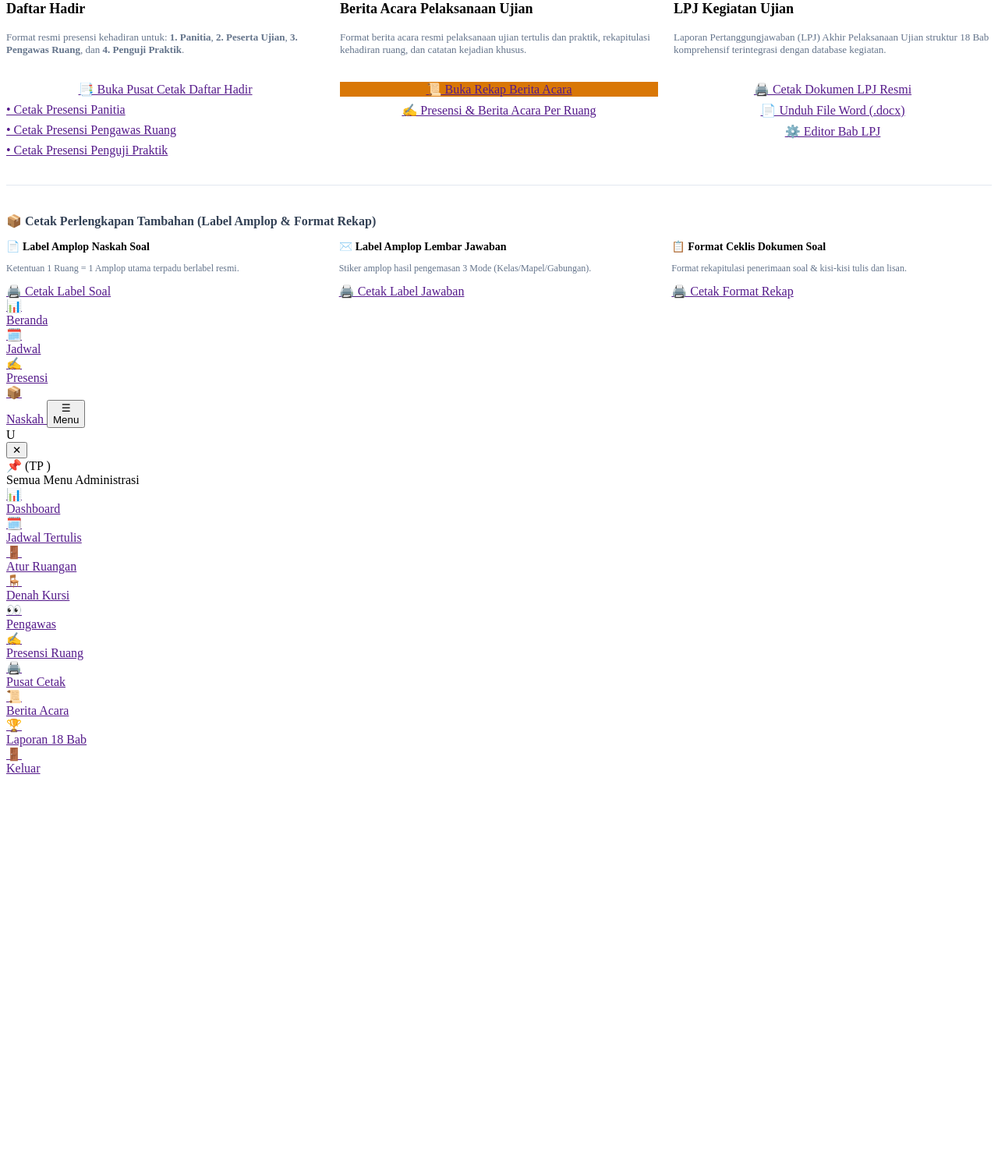
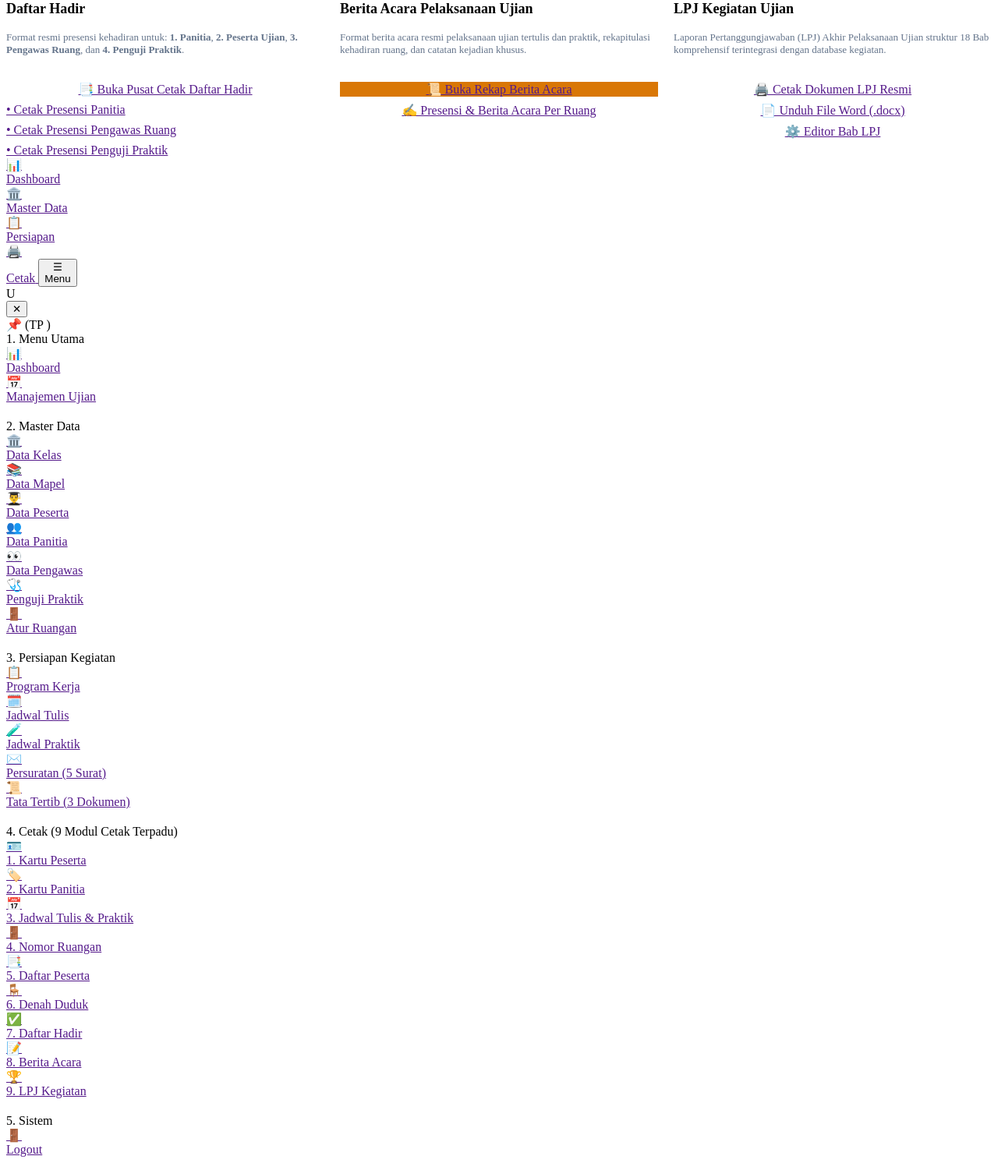
Before and after one commit to sakahayang-code/RUANG-UJIAN, a PHP site: template views/print/index.php in a window 1280 px wide. Shown: the part 1217-2709 px from the top of the page at 78% size. Before the commit the page ends 2210 px from the top, so only its background shows below. Run offline with PHP 8.4, Linux system fonts and the light colour scheme; the template is opened without the code that fills it, so the values that code supplies are empty; some libraries are stand-ins or nearby versions.

Commit message:
feat: pembersihan total antarmuka aplikasi lama dan standardisasi penuh pada 5 kategori menu baru

```diff
--- a/views/layouts/main.php
+++ b/views/layouts/main.php
@@ -286,28 +286,28 @@ $allEvents = \App\Core\Database::fetchAll("SELECT * FROM exam_events ORDER BY id
         <div class="nav-indicator">
             <span class="nav-icon">📊</span>
         </div>
-        <span class="nav-label">Beranda</span>
+        <span class="nav-label">Dashboard</span>
     </a>
 
-    <a href="<?= url('/written-exam/schedules') ?>" class="android-nav-item <?= (str_contains($currentUrl, '/written-exam/schedules') || str_contains($currentUrl, '/written-exam/rooms') || str_contains($currentUrl, '/written-exam/seating')) ? 'active' : '' ?>">
+    <a href="<?= url('/master/classes') ?>" class="android-nav-item <?= str_contains($currentUrl, '/master/') ? 'active' : '' ?>">
         <div class="nav-indicator">
-            <span class="nav-icon">🗓️</span>
+            <span class="nav-icon">🏛️</span>
         </div>
-        <span class="nav-label">Jadwal</span>
+        <span class="nav-label">Master Data</span>
     </a>
 
-    <a href="<?= url('/written-exam/execution') ?>" class="android-nav-item <?= (str_contains($currentUrl, '/written-exam/execution') || str_contains($currentUrl, '/attendance')) ? 'active' : '' ?>">
+    <a href="<?= url('/work-program') ?>" class="android-nav-item <?= (str_contains($currentUrl, '/work-program') || str_contains($currentUrl, '/schedules') || str_contains($currentUrl, '/practical-exam') || str_contains($currentUrl, '/committee/letters') || str_contains($currentUrl, '/preparation/rules')) ? 'active' : '' ?>">
         <div class="nav-indicator">
-            <span class="nav-icon">✍️</span>
+            <span class="nav-icon">📋</span>
         </div>
-        <span class="nav-label">Presensi</span>
+        <span class="nav-label">Persiapan</span>
     </a>
 
-    <a href="<?= url('/distribution/handover') ?>" class="android-nav-item <?= (str_contains($currentUrl, '/distribution') || str_contains($currentUrl, '/answer-sheets')) ? 'active' : '' ?>">
+    <a href="<?= url('/print') ?>" class="android-nav-item <?= (str_contains($currentUrl, '/print') || str_contains($currentUrl, '/reports/')) ? 'active' : '' ?>">
         <div class="nav-indicator">
-            <span class="nav-icon">📦</span>
+            <span class="nav-icon">🖨️</span>
         </div>
-        <span class="nav-label">Naskah</span>
+        <span class="nav-label">Cetak</span>
     </a>
 
     <button type="button" class="android-nav-item nav-btn-more" id="androidMenuToggle" aria-label="Buka Semua Menu">
@@ -340,166 +340,136 @@ $allEvents = \App\Core\Database::fetchAll("SELECT * FROM exam_events ORDER BY id
         </div>
 
         <div class="sheet-body">
-            <div class="sheet-category-title">Semua Menu Administrasi</div>
-            <div class="sheet-grid">
+            <!-- 1. Menu Utama -->
+            <div class="sheet-category-title">1. Menu Utama</div>
+            <div class="sheet-grid" style="margin-bottom: 20px;">
                 <a href="<?= url('/dashboard') ?>" class="sheet-tile">
                     <div class="tile-icon-bg bg-blue">📊</div>
                     <span class="tile-text">Dashboard</span>
                 </a>
-
                 <?php if (has_role(['super_admin', 'admin'])): ?>
                 <a href="<?= url('/school') ?>" class="sheet-tile">
                     <div class="tile-icon-bg bg-indigo">🏫</div>
-                    <span class="tile-text">Sekolah</span>
+                    <span class="tile-text">Identitas Sekolah</span>
                 </a>
                 <?php endif; ?>
+                <a href="<?= url('/events') ?>" class="sheet-tile">
+                    <div class="tile-icon-bg bg-purple">📅</div>
+                    <span class="tile-text">Manajemen Ujian</span>
+                </a>
+            </div>
 
-                <?php if (has_role(['super_admin', 'admin', 'operator'])): ?>
-                <a href="<?= url('/master/students') ?>" class="sheet-tile">
-                    <div class="tile-icon-bg bg-teal">👨‍🎓</div>
-                    <span class="tile-text">Siswa</span>
-                </a>
+            <!-- 2. Master Data -->
+            <div class="sheet-category-title">2. Master Data</div>
+            <div class="sheet-grid" style="margin-bottom: 20px;">
                 <a href="<?= url('/master/classes') ?>" class="sheet-tile">
                     <div class="tile-icon-bg bg-cyan">🏛️</div>
-                    <span class="tile-text">Kelas</span>
-                </a>
-                <a href="<?= url('/master/teachers') ?>" class="sheet-tile">
-                    <div class="tile-icon-bg bg-sky">👨‍🏫</div>
-                    <span class="tile-text">Guru</span>
+                    <span class="tile-text">Data Kelas</span>
                 </a>
                 <a href="<?= url('/master/subjects') ?>" class="sheet-tile">
                     <div class="tile-icon-bg bg-amber">📚</div>
-                    <span class="tile-text">Mapel</span>
+                    <span class="tile-text">Data Mapel</span>
                 </a>
-                <a href="<?= url('/written-exam/rooms') ?>" class="sheet-tile">
-                    <div class="tile-icon-bg bg-purple">🚪</div>
-                    <span class="tile-text">Atur Ruang</span>
-                </a>
-                <?php endif; ?>
-
-                <?php if (has_role(['super_admin', 'admin', 'ketua_panitia', 'sekretaris', 'operator'])): ?>
-                <a href="<?= url('/events') ?>" class="sheet-tile">
-                    <div class="tile-icon-bg bg-purple">📅</div>
-                    <span class="tile-text">Kegiatan</span>
+                <a href="<?= url('/master/students') ?>" class="sheet-tile">
+                    <div class="tile-icon-bg bg-teal">👨‍🎓</div>
+                    <span class="tile-text">Data Peserta</span>
                 </a>
                 <a href="<?= url('/committee') ?>" class="sheet-tile">
                     <div class="tile-icon-bg bg-indigo">👥</div>
-                    <span class="tile-text">Panitia</span>
+                    <span class="tile-text">Data Panitia</span>
+                </a>
+                <a href="<?= url('/master/supervisors') ?>" class="sheet-tile">
+                    <div class="tile-icon-bg bg-amber">👀</div>
+                    <span class="tile-text">Data Pengawas</span>
+                </a>
+                <a href="<?= url('/master/examiners') ?>" class="sheet-tile">
+                    <div class="tile-icon-bg bg-purple">🩺</div>
+                    <span class="tile-text">Penguji Praktik</span>
+                </a>
+                <a href="<?= url('/written-exam/rooms') ?>" class="sheet-tile">
+                    <div class="tile-icon-bg bg-rose">🚪</div>
+                    <span class="tile-text">Atur Ruangan</span>
+                </a>
+            </div>
+
+            <!-- 3. Persiapan Kegiatan -->
+            <div class="sheet-category-title">3. Persiapan Kegiatan</div>
+            <div class="sheet-grid" style="margin-bottom: 20px;">
+                <a href="<?= url('/work-program') ?>" class="sheet-tile">
+                    <div class="tile-icon-bg bg-rose">📋</div>
+                    <span class="tile-text">Program Kerja</span>
+                </a>
+                <a href="<?= url('/written-exam/schedules') ?>" class="sheet-tile">
+                    <div class="tile-icon-bg bg-blue">🗓️</div>
+                    <span class="tile-text">Jadwal Tulis</span>
+                </a>
+                <a href="<?= url('/practical-exam') ?>" class="sheet-tile">
+                    <div class="tile-icon-bg bg-teal">🧪</div>
+                    <span class="tile-text">Jadwal Praktik</span>
                 </a>
                 <a href="<?= url('/committee/letters') ?>" class="sheet-tile">
                     <div class="tile-icon-bg bg-emerald">✉️</div>
-                    <span class="tile-text">Surat</span>
-                </a>
-                <a href="<?= url('/work-program') ?>" class="sheet-tile">
-                    <div class="tile-icon-bg bg-rose">📋</div>
-                    <span class="tile-text">Program & RAB</span>
+                    <span class="tile-text">Persuratan (5 Surat)</span>
                 </a>
                 <a href="<?= url('/preparation/rules') ?>" class="sheet-tile">
                     <div class="tile-icon-bg bg-amber">📜</div>
-                    <span class="tile-text">Tata Tertib</span>
+                    <span class="tile-text">Tata Tertib (3 Dokumen)</span>
                 </a>
-                <a href="<?= url('/preparation/submissions') ?>" class="sheet-tile">
-                    <div class="tile-icon-bg bg-lime">📝</div>
-                    <span class="tile-text">Checklist Soal</span>
+            </div>
+
+            <!-- 4. Cetak (9 Modul Resmi) -->
+            <div class="sheet-category-title">4. Cetak (9 Modul Cetak Terpadu)</div>
+            <div class="sheet-grid" style="margin-bottom: 20px;">
+                <a href="<?= url('/print/participant-cards') ?>" class="sheet-tile">
+                    <div class="tile-icon-bg bg-blue">🪪</div>
+                    <span class="tile-text">1. Kartu Peserta</span>
                 </a>
-                <a href="<?= url('/preparation/printing') ?>" class="sheet-tile">
-                    <div class="tile-icon-bg bg-slate">🖨️</div>
-                    <span class="tile-text">Penggandaan</span>
+                <a href="<?= url('/print/name-tags?type=panitia') ?>" class="sheet-tile">
+                    <div class="tile-icon-bg bg-emerald">🏷️</div>
+                    <span class="tile-text">2. Kartu Panitia</span>
+                </a>
+                <a href="<?= url('/print/schedules') ?>" class="sheet-tile">
+                    <div class="tile-icon-bg bg-purple">📅</div>
+                    <span class="tile-text">3. Jadwal Tulis & Praktik</span>
+                </a>
+                <a href="<?= url('/print/room-signs') ?>" class="sheet-tile">
+                    <div class="tile-icon-bg bg-amber">🚪</div>
+                    <span class="tile-text">4. Nomor Ruangan</span>
+                </a>
+                <a href="<?= url('/print/participants') ?>" class="sheet-tile">
+                    <div class="tile-icon-bg bg-sky">📑</div>
+                    <span class="tile-text">5. Daftar Peserta</span>
+                </a>
+                <a href="<?= url('/written-exam/seating/print') ?>" target="_blank" class="sheet-tile">
+                    <div class="tile-icon-bg bg-indigo">🪑</div>
+                    <span class="tile-text">6. Denah Duduk</span>
+                </a>
+                <a href="<?= url('/print/attendance') ?>" class="sheet-tile">
+                    <div class="tile-icon-bg bg-teal">✅</div>
+                    <span class="tile-text">7. Daftar Hadir</span>
+                </a>
+                <a href="<?= url('/reports/minutes') ?>" class="sheet-tile">
+                    <div class="tile-icon-bg bg-cyan">📝</div>
+                    <span class="tile-text">8. Berita Acara</span>
+                </a>
+                <a href="<?= url('/reports/final') ?>" class="sheet-tile">
+                    <div class="tile-icon-bg bg-rose">🏆</div>
+                    <span class="tile-text">9. LPJ Kegiatan</span>
+                </a>
+            </div>
+
+            <!-- 5. Sistem -->
+            <div class="sheet-category-title">5. Sistem</div>
+            <div class="sheet-grid">
+                <?php if (has_role(['super_admin', 'admin'])): ?>
+                <a href="<?= url('/backup') ?>" class="sheet-tile">
+                    <div class="tile-icon-bg bg-teal">💾</div>
+                    <span class="tile-text">Backup & Restore</span>
                 </a>
                 <?php endif; ?>
-
-                <a href="<?= url('/written-exam/schedules') ?>" class="sheet-tile">
-                    <div class="tile-icon-bg bg-blue">🗓️</div>
-                    <span class="tile-text">Jadwal Tertulis</span>
-                </a>
-                <?php if (!has_role('pengawas')): ?>
-                <a href="<?= url('/written-exam/rooms') ?>" class="sheet-tile">
-                    <div class="tile-icon-bg bg-teal">🚪</div>
-                    <span class="tile-text">Atur Ruangan</span>
-                </a>
-                <a href="<?= url('/written-exam/seating') ?>" class="sheet-tile">
-                    <div class="tile-icon-bg bg-cyan">🪑</div>
-                    <span class="tile-text">Denah Kursi</span>
-                </a>
-                <a href="<?= url('/written-exam/supervisors') ?>" class="sheet-tile">
-                    <div class="tile-icon-bg bg-amber">👀</div>
-                    <span class="tile-text">Pengawas</span>
-                </a>
-                <?php endif; ?>
-                <a href="<?= url('/written-exam/execution') ?>" class="sheet-tile">
-                    <div class="tile-icon-bg bg-emerald">✍️</div>
-                    <span class="tile-text">Presensi Ruang</span>
-                </a>
-
-                <?php if (has_role(['super_admin', 'admin', 'ketua_panitia', 'sekretaris', 'operator', 'penguji'])): ?>
-                <a href="<?= url('/practical-exam') ?>" class="sheet-tile">
-                    <div class="tile-icon-bg bg-purple">🧪</div>
-                    <span class="tile-text">Ujian Praktik</span>
-                </a>
-                <a href="<?= url('/practical-exam/execution') ?>" class="sheet-tile">
-                    <div class="tile-icon-bg bg-indigo">🔬</div>
-                    <span class="tile-text">Presensi Praktik</span>
-                </a>
-                <?php endif; ?>
-
-                <?php if (has_role(['super_admin', 'admin', 'ketua_panitia', 'sekretaris', 'operator'])): ?>
-                <a href="<?= url('/attendance/committee') ?>" class="sheet-tile">
-                    <div class="tile-icon-bg bg-teal">✅</div>
-                    <span class="tile-text">Hadir Panitia</span>
-                </a>
-                <a href="<?= url('/attendance/supervisors') ?>" class="sheet-tile">
-                    <div class="tile-icon-bg bg-sky">📋</div>
-                    <span class="tile-text">Hadir Pengawas</span>
-                </a>
-                <a href="<?= url('/attendance/examiners') ?>" class="sheet-tile">
-                    <div class="tile-icon-bg bg-lime">🩺</div>
-                    <span class="tile-text">Hadir Penguji</span>
-                </a>
-                <a href="<?= url('/distribution/handover') ?>" class="sheet-tile">
-                    <div class="tile-icon-bg bg-amber">📦</div>
-                    <span class="tile-text">Distribusi Soal</span>
-                </a>
-                <a href="<?= url('/answer-sheets/receipts') ?>" class="sheet-tile">
-                    <div class="tile-icon-bg bg-blue">📥</div>
-                    <span class="tile-text">Penerimaan LJ</span>
-                </a>
-                <a href="<?= url('/answer-sheets/packing') ?>" class="sheet-tile">
-                    <div class="tile-icon-bg bg-rose">✉️</div>
-                    <span class="tile-text">Packing 3 Mode</span>
-                </a>
-                <a href="<?= url('/answer-sheets/handover') ?>" class="sheet-tile">
-                    <div class="tile-icon-bg bg-indigo">📑</div>
-                    <span class="tile-text">Rekap LJ</span>
-                </a>
-                <?php endif; ?>
-
-                <a href="<?= url('/print') ?>" class="sheet-tile">
-                    <div class="tile-icon-bg bg-emerald">🖨️</div>
-                    <span class="tile-text">Pusat Cetak</span>
-                </a>
-                <a href="<?= url('/reports/minutes') ?>" class="sheet-tile">
-                    <div class="tile-icon-bg bg-cyan">📜</div>
-                    <span class="tile-text">Berita Acara</span>
-                </a>
-                <a href="<?= url('/reports/final') ?>" class="sheet-tile">
-                    <div class="tile-icon-bg bg-amber">🏆</div>
-                    <span class="tile-text">Laporan 18 Bab</span>
-                </a>
-
-                <?php if (has_role(['super_admin', 'admin'])): ?>
-                <a href="<?= url('/users') ?>" class="sheet-tile">
-                    <div class="tile-icon-bg bg-purple">👤</div>
-                    <span class="tile-text">Pengguna</span>
-                </a>
-                <a href="<?= url('/backup') ?>" class="sheet-tile">
-                    <div class="tile-icon-bg bg-teal">💾</div>
-                    <span class="tile-text">Backup SQLite</span>
-                </a>
-                <?php endif; ?>
-
                 <a href="<?= url('/logout') ?>" class="sheet-tile text-danger">
                     <div class="tile-icon-bg bg-danger">🚪</div>
-                    <span class="tile-text">Keluar</span>
+                    <span class="tile-text">Logout</span>
                 </a>
             </div>
         </div>
--- a/views/print/index.php
+++ b/views/print/index.php
@@ -237,25 +237,3 @@
         </div>
     </div>
 </div>
-
-<!-- Perlengkapan Tambahan / Label Amplop -->
-<div style="margin-top: 35px; border-top: 1px solid #e2e8f0; padding-top: 20px;">
-    <h3 style="font-size: 16px; font-weight: 700; color: #334155; margin-bottom: 15px;">📦 Cetak Perlengkapan Tambahan (Label Amplop &amp; Format Rekap)</h3>
-    <div class="row" style="display: grid; grid-template-columns: repeat(auto-fit, minmax(280px, 1fr)); gap: 16px;">
-        <div class="card p-3">
-            <h4 style="margin: 0 0 6px 0; font-size: 14px;">📄 Label Amplop Naskah Soal</h4>
-            <p style="font-size: 12px; color: #64748b; margin-bottom: 12px;">Ketentuan 1 Ruang = 1 Amplop utama terpadu berlabel resmi.</p>
-            <a href="<?= url('/print/question-labels') ?>" target="_blank" class="btn btn-outline btn-sm">🖨️ Cetak Label Soal</a>
-        </div>
-        <div class="card p-3">
-            <h4 style="margin: 0 0 6px 0; font-size: 14px;">✉️ Label Amplop Lembar Jawaban</h4>
-            <p style="font-size: 12px; color: #64748b; margin-bottom: 12px;">Stiker amplop hasil pengemasan 3 Mode (Kelas/Mapel/Gabungan).</p>
-            <a href="<?= url('/print/answer-sheet-labels') ?>" target="_blank" class="btn btn-outline btn-sm">🖨️ Cetak Label Jawaban</a>
-        </div>
-        <div class="card p-3">
-            <h4 style="margin: 0 0 6px 0; font-size: 14px;">📋 Format Ceklis Dokumen Soal</h4>
-            <p style="font-size: 12px; color: #64748b; margin-bottom: 12px;">Format rekapitulasi penerimaan soal &amp; kisi-kisi tulis dan lisan.</p>
-            <a href="<?= url('/preparation/submissions/print') ?>" target="_blank" class="btn btn-outline btn-sm">🖨️ Cetak Format Rekap</a>
-        </div>
-    </div>
-</div>
```
Also changed, not shown: app/Controllers/DashboardController.php (+51 -89 lines), views/dashboard/index.php (+33 -35 lines).
